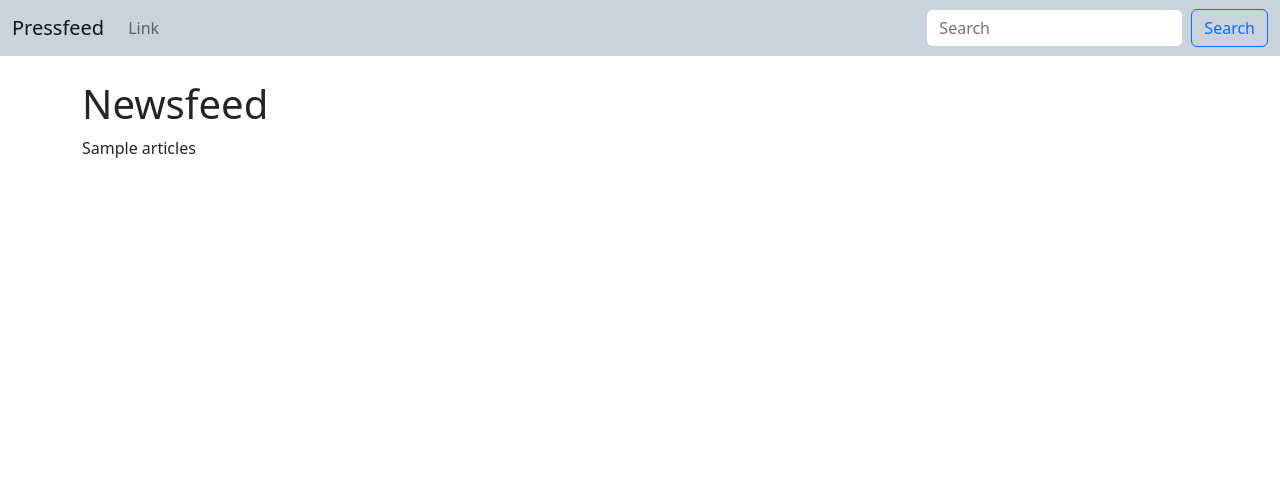
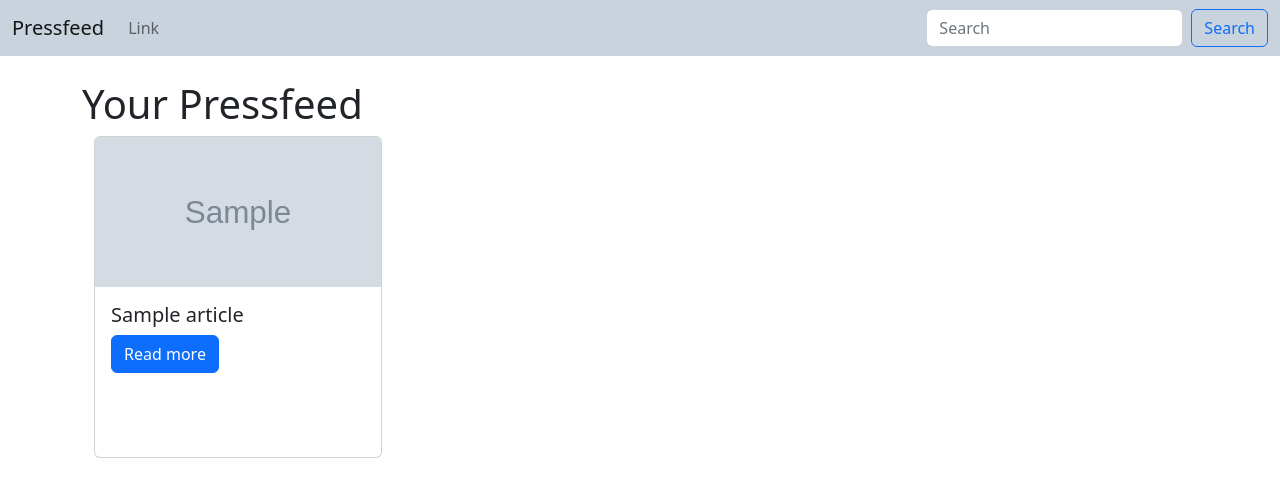
Before and after one commit to sean-fulton/Pressfeed, a Django app: template pressfeed/news/templates/home.html in a window 1280 px wide. Shown: the top 497 px of the page. Run offline with Django 4.2, Linux system fonts and the light colour scheme; the template is opened without the code that fills it: most values are stand-ins (such as "Sample title", 1, 10 or a date in 2020); grey boxes marked "Sample" are stand-in pictures.

Commit message:
implemented protoype feed with styling for each article

```diff
--- a/pressfeed/news/templates/home.html
+++ b/pressfeed/news/templates/home.html
@@ -1,7 +1,23 @@
 {% extends 'base.html' %}
 
 {% block content %}
-    <h1>Newsfeed</h1>
+<h1>Your Pressfeed</h1>
 
-    {{ api.articles }}
+<div class="container">
+    <div class="row">
+        {% for i in api.articles %}
+        <div class="col-sm">
+            <div class="card" style="width: 18rem;">
+                <img class="card-img-top" src="{{ i.urlToImage }}" style="height: 150px; object-fit: cover;" onerror="this.style.display='none'">
+                <div class="card-body" style="height: 170px">
+                    <h5 class="card-title">{{ i.title }}</h5>
+                    <!--                <p class="card-text">{{ i.content }}</p>-->
+                    <a href="{{ i.url }}" target="_blank" class="btn btn-primary">Read more</a>
+                </div>
+            </div>
+            <br>
+        </div>
+        {% endfor %}
+    </div>
+</div>
 {% endblock %}
```
